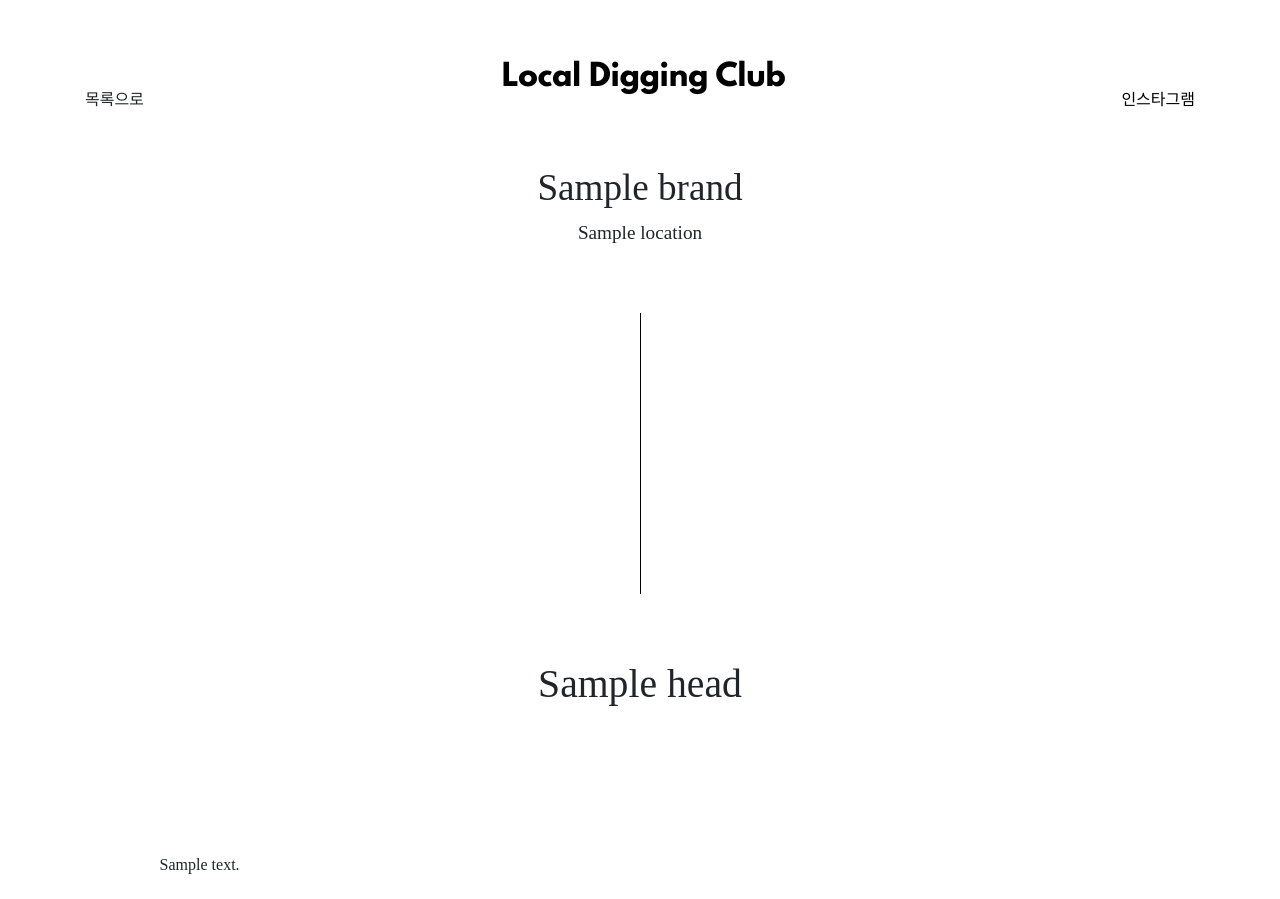
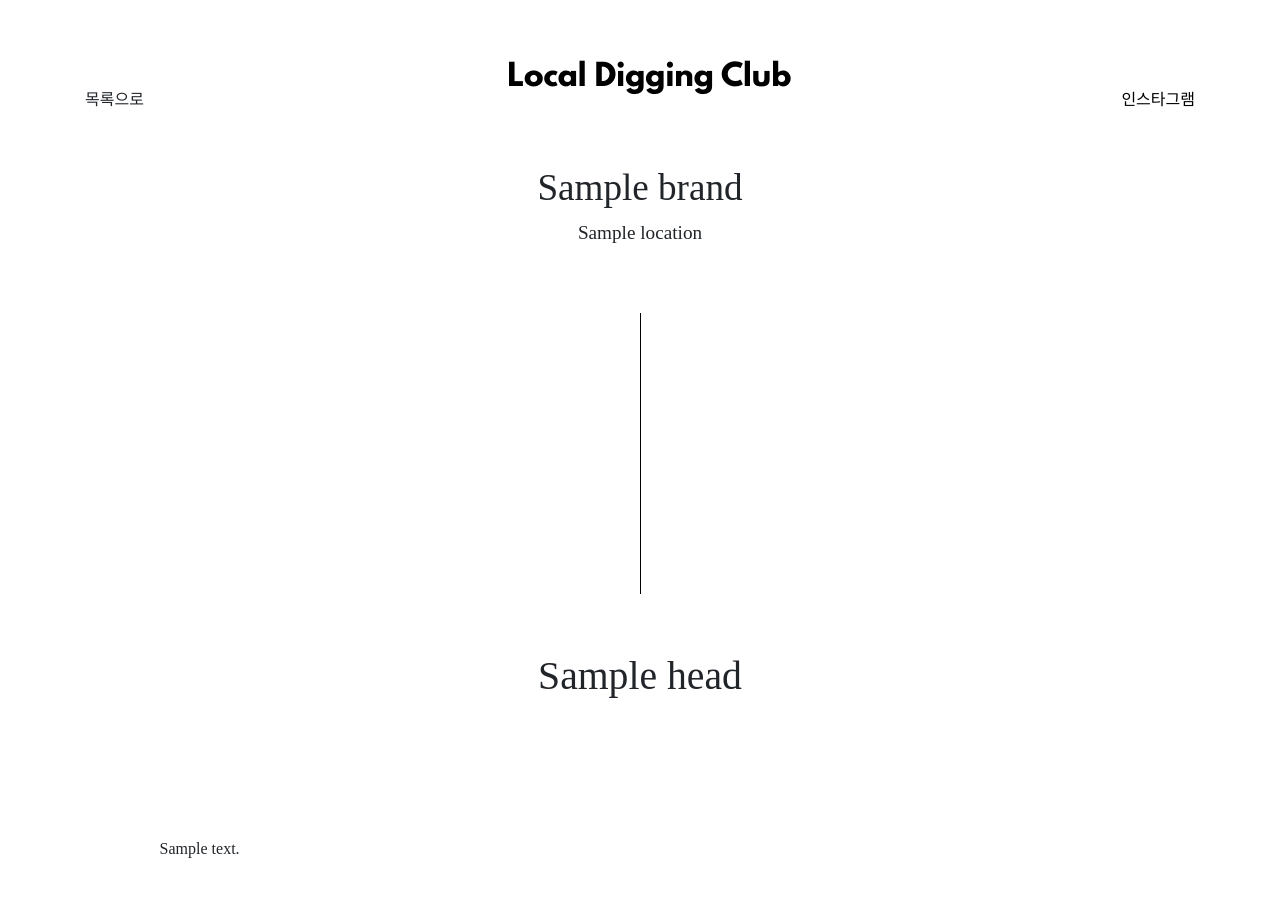
Before and after one commit to ssunglass/LocalDiggingClub_Django, a Django app: template blogapp/templates/blogDetail.html in a window 1280 px wide. After the commit the page ends 858 px from the top, so only its background shows below. Run offline with Django 3.2, Linux system fonts and the light colour scheme; the template is opened without the code that fills it: most values are stand-ins (such as "Sample title", 1, 10 or a date in 2020); data that the repository does not hold is empty; some libraries are stand-ins or nearby versions; some web fonts are replaced.

Commit message:
Change detail.css #5

```diff
--- a/blogapp/static/css/detail.css
+++ b/blogapp/static/css/detail.css
@@ -112,7 +112,7 @@ width:100%;
 .logo-div{
 
     padding-top: 5%;
-    padding-left: 2%;
+    padding-left: 3%;
 
 }
 .blog-main .image figcaption{
@@ -127,7 +127,7 @@ width:100%;
 
 .blog-head h2 {
 
-  line-height: 8vh;
+  line-height: 6vh;
 
 }
 
```
